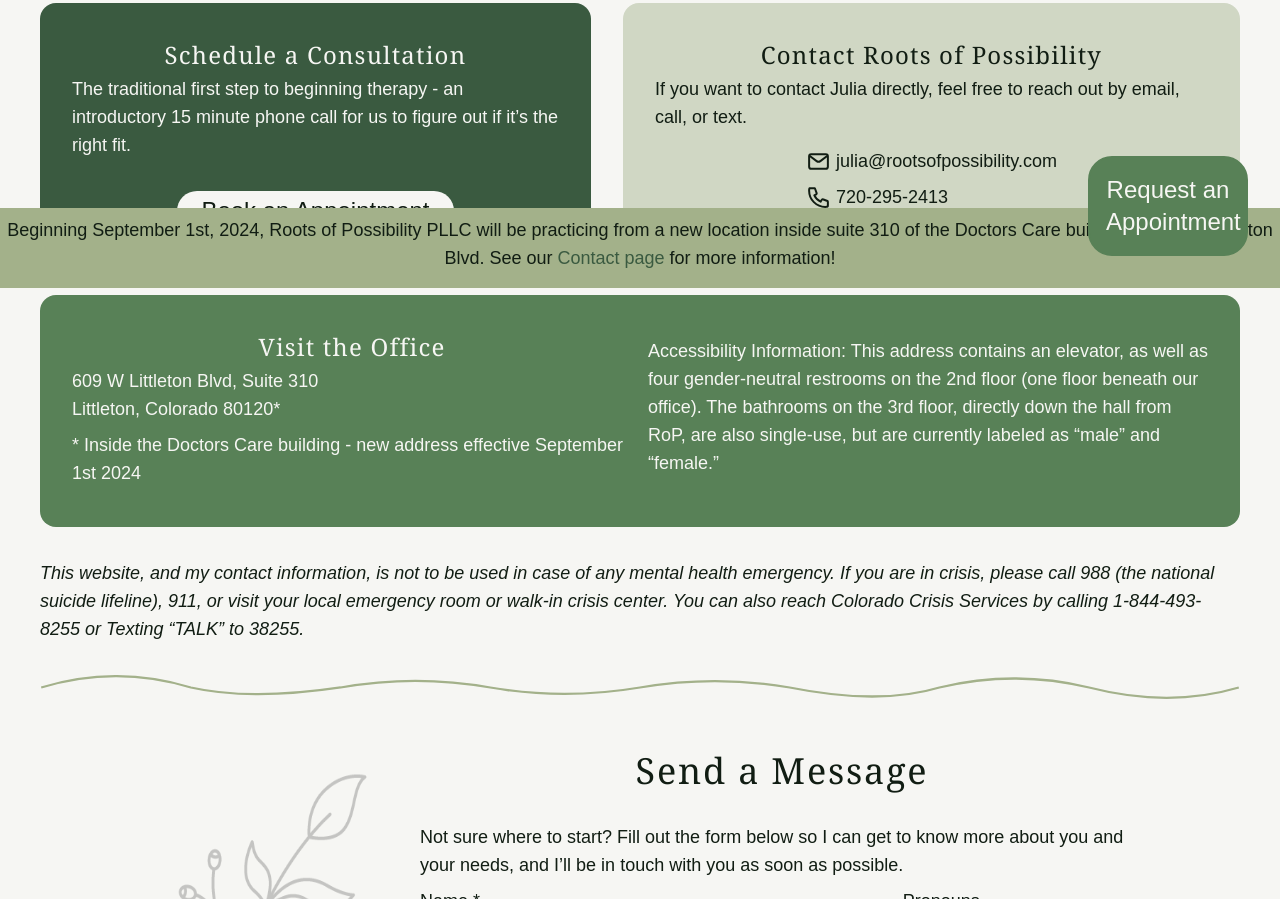
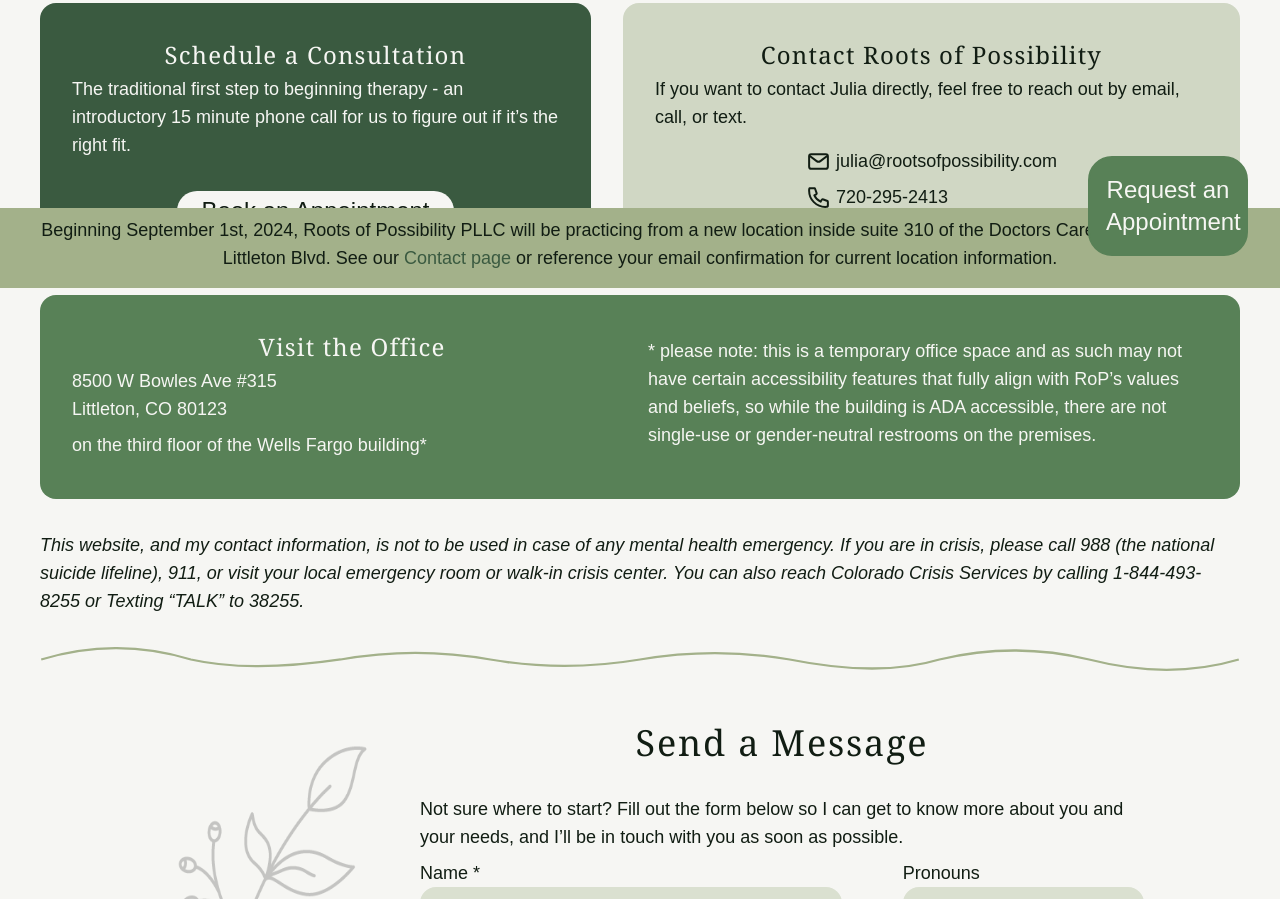
Before and after one commit to julianecassidy/roots-of-possibility, an Astro site: page /contact in a window 1280 px wide. Shown: the part 512-1411 px from the top of the page. Built offline with nearby package versions, Linux system fonts and the light colour scheme; Astro itself is replaced by a stand-in of ours; a web font is replaced by a local one.

Commit message:
reset location info until move is complete

```diff
--- a/src/components/Banner.astro
+++ b/src/components/Banner.astro
@@ -2,13 +2,21 @@
 
 ---
 
-<div class="fixed bottom-0 z-50 bg-accent text-heutral w-full py-2 text-center">
+<div class="fixed bottom-0 z-50 bg-accent text-heutral w-full py-2 px-2 text-center">
     <p>
         Beginning September 1st, 2024, Roots of Possibility PLLC will be
         practicing from a new location inside suite 310 of the Doctors Care
         building at 609 W Littleton Blvd. See our <a
             class="text-secondary hover:text"
             href="/contact">Contact page</a
+        > or reference your email confirmation for current location information.
+    </p>
+    <!-- <p>
+        Beginning September 1st, 2024, Roots of Possibility PLLC will be
+        practicing from a new location inside suite 310 of the Doctors Care
+        building at 609 W Littleton Blvd. See our <a
+            class="text-secondary hover:text"
+            href="/contact">Contact page</a
         > for more information!
-    </p>
+    </p> -->
 </div>
--- a/src/pages/contact.astro
+++ b/src/pages/contact.astro
@@ -17,9 +17,7 @@
     <Main>
         <Header pageTitleWords={pageTitle} pageDesc={pageDesc} />
         <div class="p-4 sm:px-8 xl:px-10 2xl:px-48">
-            <div
-                class="fadein flex flex-col lg:flex-row justify-between gap-8 mb-8"
-            >
+            <div class="fadein flex flex-col lg:flex-row justify-between gap-8 mb-8">
                 <div
                     class="w-full lg:w-2/3 bg-secondary text-base-100 border border-none rounded-2xl py-8 px-8 flex flex-col items-center"
                 >
@@ -97,22 +95,18 @@
                 <div class="w-full md:w-1/2">
                     <h3 class="text-center">Visit the Office</h3>
                     <p>
-                        609 W Littleton Blvd, Suite 310<br />
-                        Littleton, Colorado 80120*
+                        8500 W Bowles Ave #315<br />
+                        Littleton, CO 80123
                     </p>
-                    <p>
-                        * Inside the Doctors Care building - new address
-                        effective September 1st 2024
-                    </p>
+                    <p>on the third floor of the Wells Fargo building*</p>
                 </div>
                 <div class="w-full md:w-1/2">
                     <p>
-                        Accessibility Information: This address contains an
-                        elevator, as well as four gender-neutral restrooms on
-                        the 2nd floor (one floor beneath our office). The
-                        bathrooms on the 3rd floor, directly down the hall from
-                        RoP, are also single-use, but are currently labeled as
-                        “male” and “female.”
+                        * please note: this is a temporary office space and as
+                        such may not have certain accessibility features that
+                        fully align with RoP’s values and beliefs, so while the
+                        building is ADA accessible, there are not single-use or
+                        gender-neutral restrooms on the premises.
                     </p>
                 </div>
             </div>
@@ -126,11 +120,7 @@
                     “TALK” to 38255.
                 </em>
             </p>
-            <svg
-                class="fadein w-full mx-auto my-8"
-                viewBox="0 0 1054 21"
-                fill="none"
-            >
+            <svg class="fadein w-full mx-auto my-8" viewBox="0 0 1054 21" fill="none">
                 <path
                     d="M1 10.9788C44.8333 -2.32626 88.6667 -2.32626 132.5 10.9788C167.367 18.8408 211.201 18.8408 264 10.9788C307.833 3.11671 351.667 3.11671 395.5 10.9788C438.397 18.5049 482.23 18.5049 527 10.9788C570.833 3.4527 614.667 3.4527 658.5 10.9788C711.139 21.5287 754.973 21.5287 790 10.9788C833.833 0.428824 877.667 0.428824 921.5 10.9788C968.404 23.0071 1012.24 23.0071 1053 10.9788"
                     stroke="#A3B18A"
```
